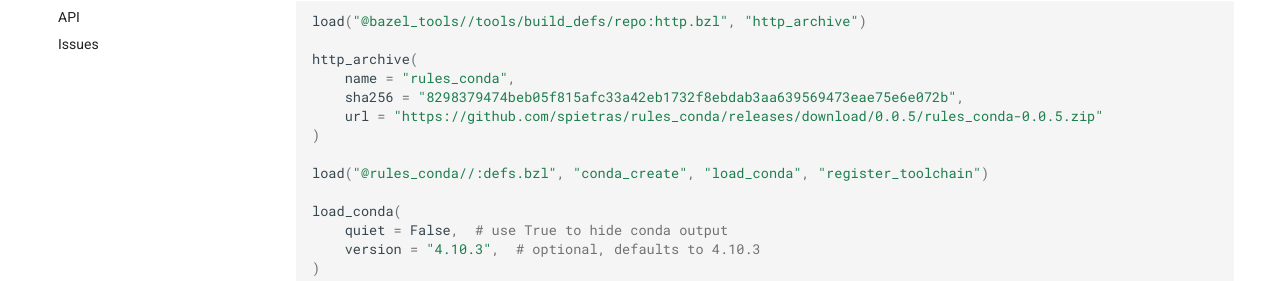
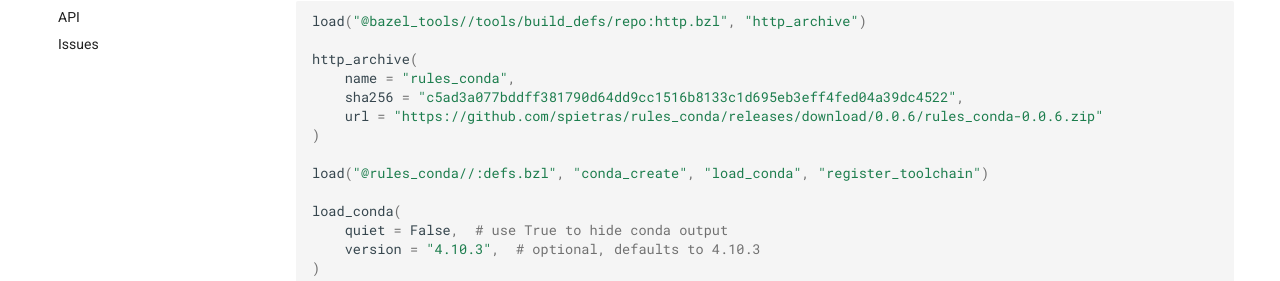
Before and after one commit to spietras/rules_conda, an MkDocs documentation site: the page built from docs/docs/usage/example.md, in a window 1280 px wide and 900 px high, scrolled down 337 px. Shown: the part 172-453 px from the top of the window. Built offline with MkDocs 1.6.1 and Material for MkDocs 9.7.7, drawn with Linux system fonts in a browser that asks for light colours; comment, search, counter and statistics services are not loaded.

Commit message:
Bumped version in usage examples (#19)

```diff
--- a/docs/docs/usage/example.md
+++ b/docs/docs/usage/example.md
@@ -23,8 +23,8 @@ load("@bazel_tools//tools/build_defs/repo:http.bzl", "http_archive")
 
 http_archive(
     name = "rules_conda",
-    sha256 = "8298379474beb05f815afc33a42eb1732f8ebdab3aa639569473eae75e6e072b",
-    url = "https://github.com/spietras/rules_conda/releases/download/0.0.5/rules_conda-0.0.5.zip"
+    sha256 = "c5ad3a077bddff381790d64dd9cc1516b8133c1d695eb3eff4fed04a39dc4522",
+    url = "https://github.com/spietras/rules_conda/releases/download/0.0.6/rules_conda-0.0.6.zip"
 )
 
 load("@rules_conda//:defs.bzl", "conda_create", "load_conda", "register_toolchain")
```
Also changed, not shown: README.md, 1 other file.
